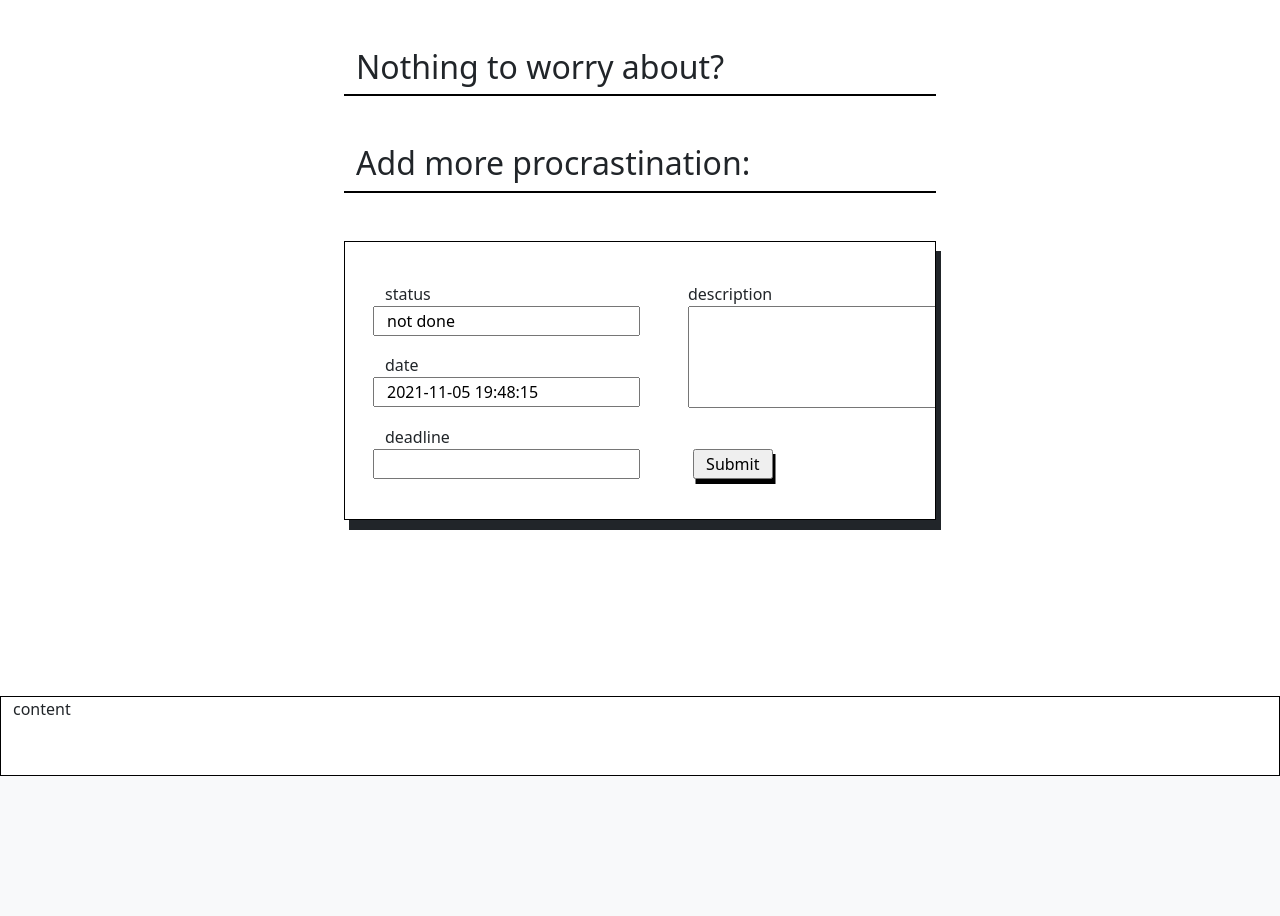
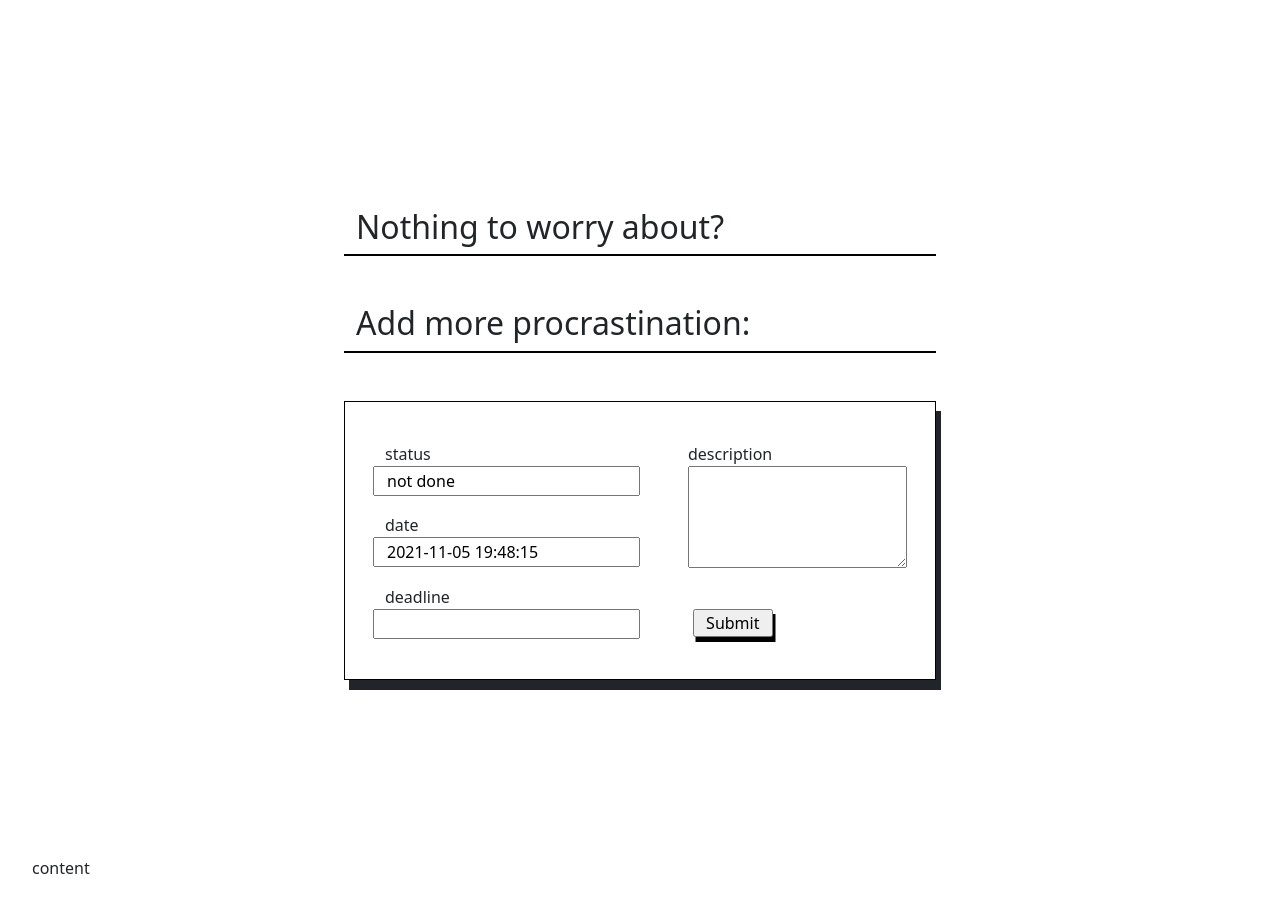
Before and after one commit to dmnth/flask_app, a Flask app: page / in a window 1280 px wide. Shown: the part 60-976 px from the top of the page. Before the commit the page ends 836 px from the top, so only its background shows below. Run offline with Flask 2, Linux system fonts and the light colour scheme; data that the repository does not hold is empty; some libraries are stand-ins or nearby versions.

Commit message:
added some css

```diff
--- a/app/static/style.css
+++ b/app/static/style.css
@@ -1,3 +1,5 @@
+@import url('https://fonts.googleapis.com/css2?family=Montserrat:wght@100&display=swap');
+
 /* Media queries */
 
 @media only screen and (max-width: 1200px) {
@@ -12,11 +14,33 @@ a:hover {
     background-color: palegreen;
 }
 
+footer {
+   position:relative;
+   margin-top: 10em;
+   bottom:0;
+   width:100%;
+   height:60px;   /* Height of the footer */
+   padding-left: 2em;
+   padding-right: 2em;
+   }
+
+input[type=submit] {
+    margin-left: 0.3em;
+    box-shadow: 2.5px 5px;
+
+}
+
+td {
+    font-size: 1.2em;
+    font-family: 'Indie Flower', cursive;
+}
+
 /* Classes */
 
 .navbar {
     padding: 10px 10px;
     width: 100%;
+    margin-bottom: 10em;
 }
 
 .table.container-fluid {
@@ -54,7 +78,8 @@ a:hover {
 }
 
 .description.col-md-12 {
-    padding-left: 3em;
+   padding-left: 3em;
+   padding-right: 0em;
 }
 
 .submit.col-md-12 {
@@ -79,23 +104,21 @@ a:hover {
     padding-right: 3em;
 }
 
-input[type=submit] {
-    margin-left: 0.3em;
-    box-shadow: 2.5px 5px;
-
-}
 
 /* Id's */
+
 
 #submit-btn {
     width: 5em;
     margin-top: 1.1em;
     margin-left: 0.3em;
+    padding: 0px;
 }
 
 #status-field, #date-field, #description {
     margin-bottom: 1.1em;
 }
 
-#deadline-field {
+#description {
+    width: 100%;
 }
--- a/app/templates/index.html
+++ b/app/templates/index.html
@@ -1,8 +1,11 @@
 <!DOCTYPE html>
 <html lang="en">
 <head>
+    <link rel="preconnect" href="https://fonts.googleapis.com">
+<link rel="preconnect" href="https://fonts.gstatic.com" crossorigin>
+<link href="https://fonts.googleapis.com/css2?family=Indie+Flower&family=Montserrat:wght@100&display=swap" rel="stylesheet">
     <meta charset="UTF-8">
-    {% block title %}<title>TODO's</title>{% endblock %}
+    {% block title %}<title>Not Done's</title>{% endblock %}
     <link rel="stylesheet" href="{{ url_for('static',
                                    filename='bootstrap/css/bootstrap.css') }}">
     <link rel="stylesheet"
@@ -128,8 +131,10 @@
     </div>
     </div>
     {% endblock %}
-    <footer class='footer container-fluid'>
+    <footer>
+        <div class='footer-info'>
             content
+        </div>
     </footer>
 </body>
 </html>
```
